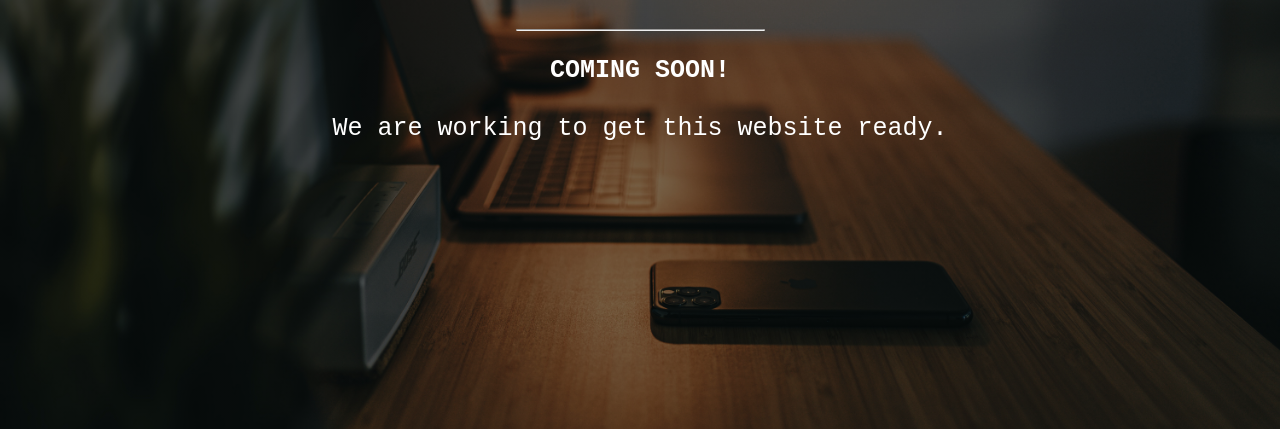
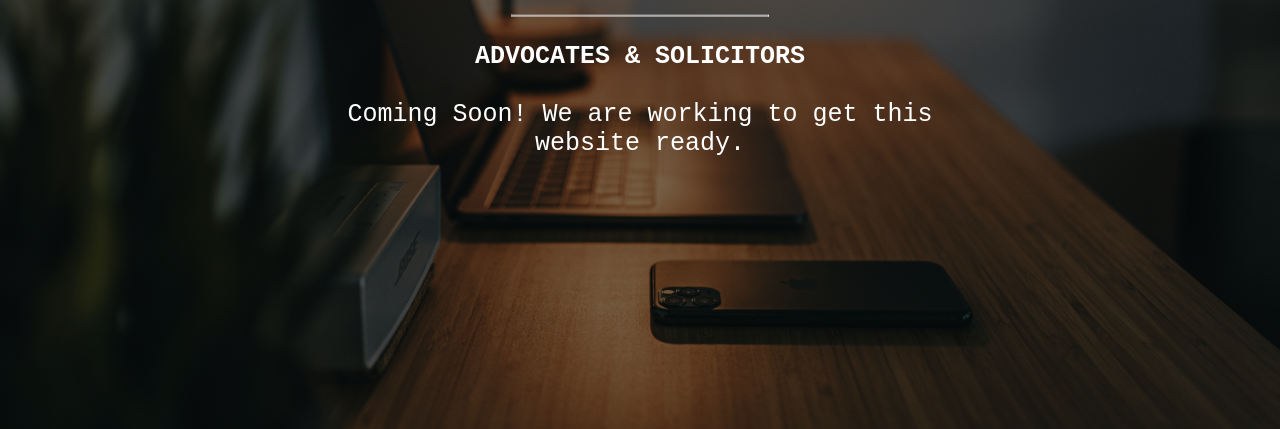
Before and after one commit to savejuris/website, a website: page index.html in a window 1280 px wide. Shown: the part 371-800 px from the top of the page. Drawn offline with Linux system fonts and the light colour scheme.

Commit message:
Update index.html

```diff
--- a/index.html
+++ b/index.html
@@ -51,8 +51,8 @@
         </h1>
         <hr />
         <p>
-          <b>COMING SOON!</b><br /><br />
-          We are working to get this website ready.
+          <b>ADVOCATES & SOLICITORS</b><br /><br />
+          Coming Soon! We are working to get this website ready.
         </p>
       </div>
     </div>
```
